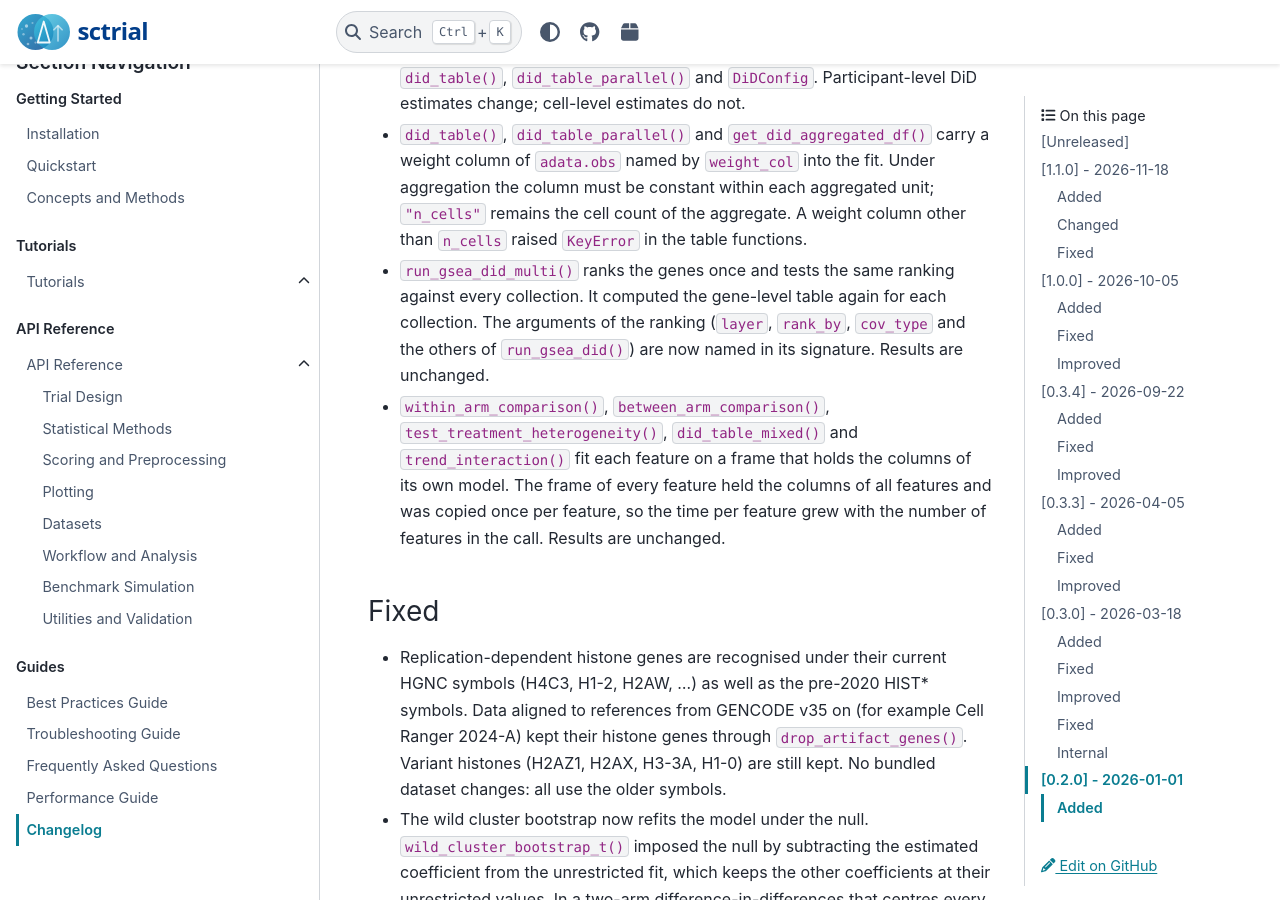
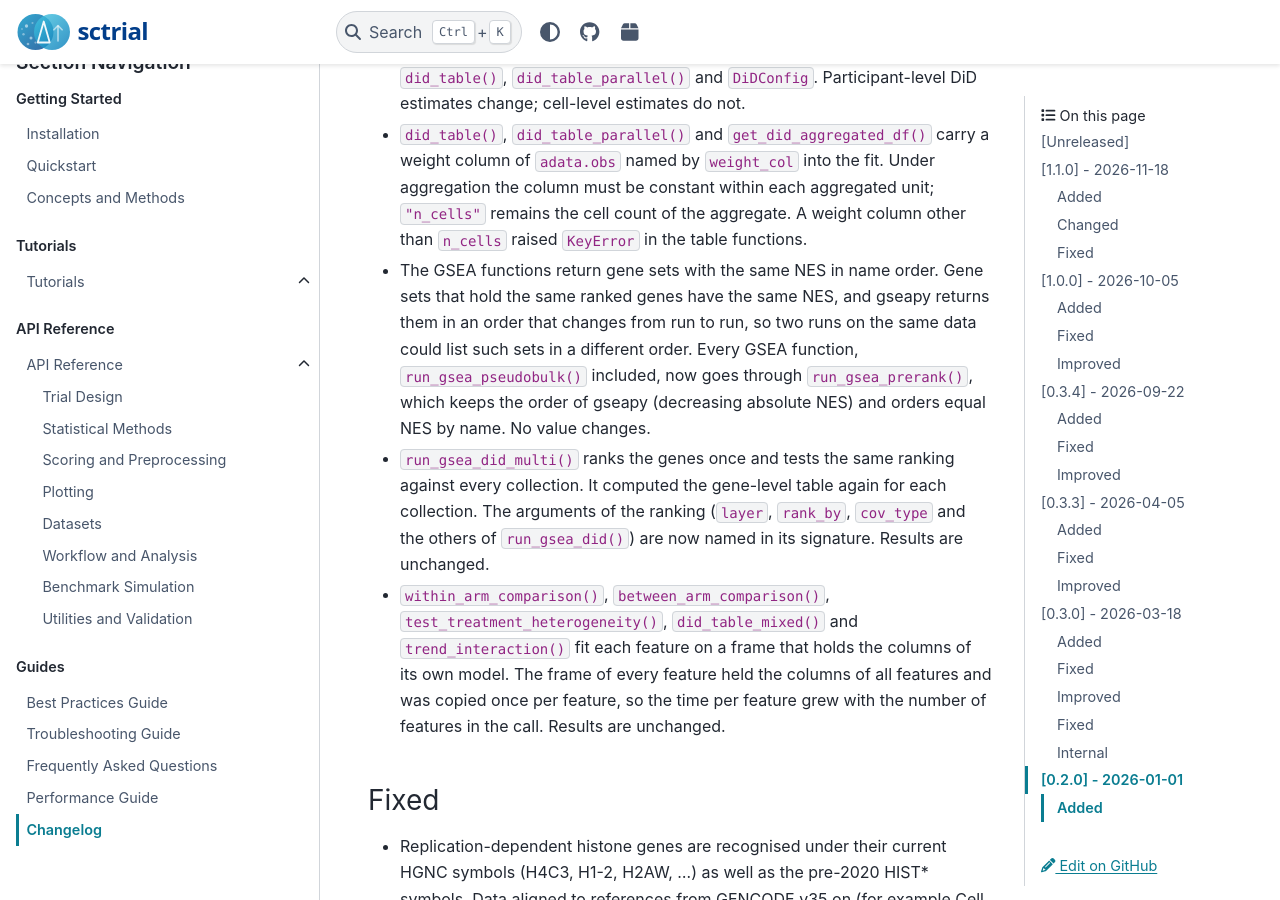
Before and after one commit to TheOmarLab/sctrial, a Sphinx documentation site: the page built from docs/source/changelog.md, in a window 1280 px wide and 900 px high, scrolled down 2338 px. Built offline with Sphinx 7.4.7 and the PyData theme 0.15.4, drawn with Linux system fonts in a browser that asks for light colours; pages that are not in the unit, such as notebooks, are missing from menus.

Commit message:
Changelog for the order of tied gene sets

```diff
--- a/docs/source/changelog.md
+++ b/docs/source/changelog.md
@@ -23,6 +23,7 @@ and this project adheres to [Semantic Versioning](https://semver.org/spec/v2.0.0
 - `drop_artifact_genes()` records, before removing the genes, each dropped class's share of every cell's total in `counts_layer` (`obs['pct_counts_ribo']`, `obs['pct_counts_hb']`, `obs['pct_counts_histone']`; new `counts_layer` argument, default `"counts"`). Once the genes are gone these fractions cannot be recovered, so quality-control plots of ribosomal content previously had nothing valid to show. Existing processed objects are unchanged; the columns appear when a dataset is next processed.
 - `did_fit()` now fits ordinary least squares by default. It previously switched silently to weighted least squares whenever the input carried an `n_cells` column, so every participant-level DiD from `did_table(aggregate="participant_visit")` and `did_table_parallel()` was weighted by cell count. Cell-count weights assume that all variance in a participant-visit mean is cell-sampling noise; in clinical cohorts between-participant variation dominates and cell counts span two orders of magnitude, so a few participants determined each estimate. With two visits the default estimate equals the difference in mean within-participant change between arms, which is the estimator the simulation benchmark validates. Weighted fitting is still available through the new `weight_col` argument of `did_fit()`, `did_table()`, `did_table_parallel()` and `DiDConfig`. Participant-level DiD estimates change; cell-level estimates do not.
 - `did_table()`, `did_table_parallel()` and `get_did_aggregated_df()` carry a weight column of `adata.obs` named by `weight_col` into the fit. Under aggregation the column must be constant within each aggregated unit; `"n_cells"` remains the cell count of the aggregate. A weight column other than `n_cells` raised `KeyError` in the table functions.
+- The GSEA functions return gene sets with the same NES in name order. Gene sets that hold the same ranked genes have the same NES, and gseapy returns them in an order that changes from run to run, so two runs on the same data could list such sets in a different order. Every GSEA function, `run_gsea_pseudobulk()` included, now goes through `run_gsea_prerank()`, which keeps the order of gseapy (decreasing absolute NES) and orders equal NES by name. No value changes.
 - `run_gsea_did_multi()` ranks the genes once and tests the same ranking against every collection. It computed the gene-level table again for each collection. The arguments of the ranking (`layer`, `rank_by`, `cov_type` and the others of `run_gsea_did()`) are now named in its signature. Results are unchanged.
 - `within_arm_comparison()`, `between_arm_comparison()`, `test_treatment_heterogeneity()`, `did_table_mixed()` and `trend_interaction()` fit each feature on a frame that holds the columns of its own model. The frame of every feature held the columns of all features and was copied once per feature, so the time per feature grew with the number of features in the call. Results are unchanged.
 
```
Also changed, not shown: CHANGELOG.md (+1 -0 lines).
